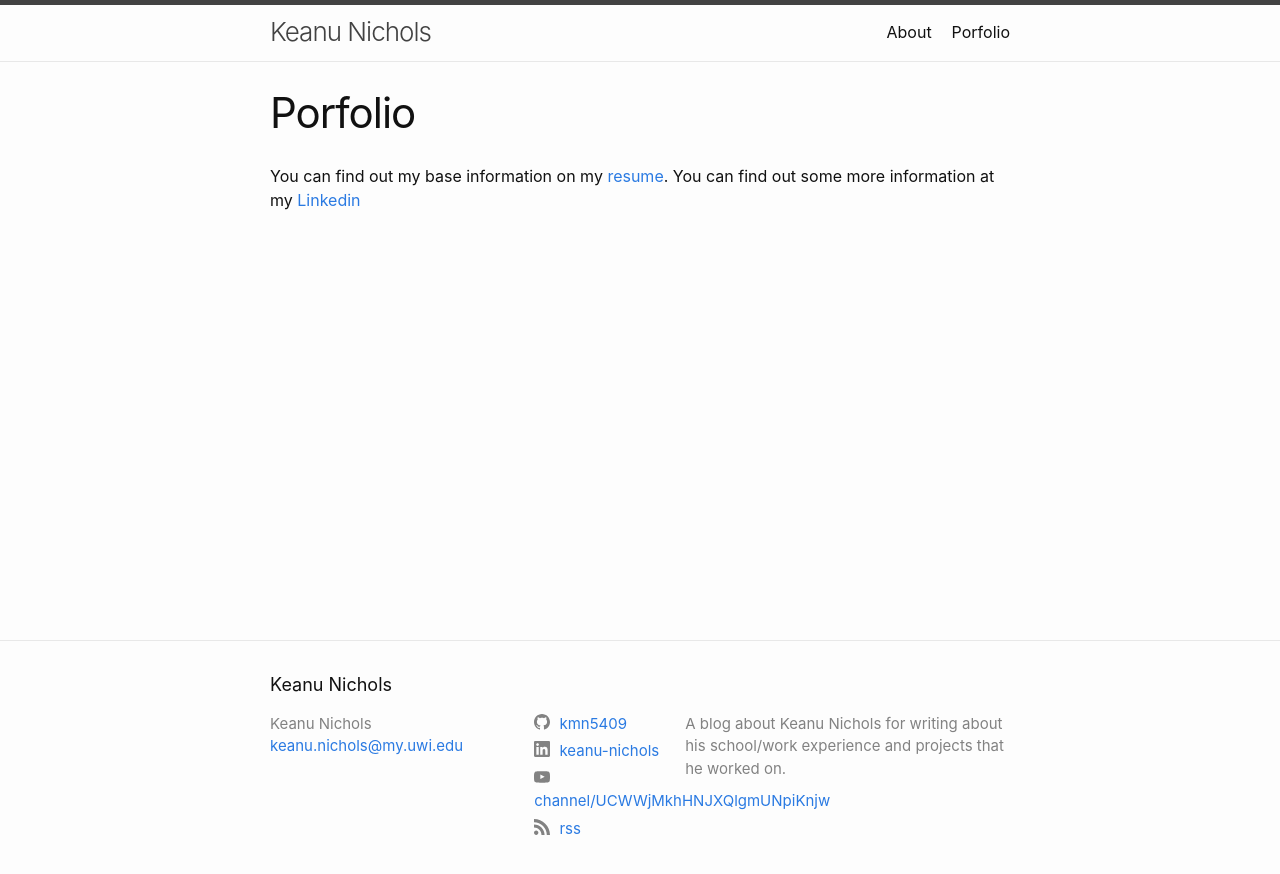
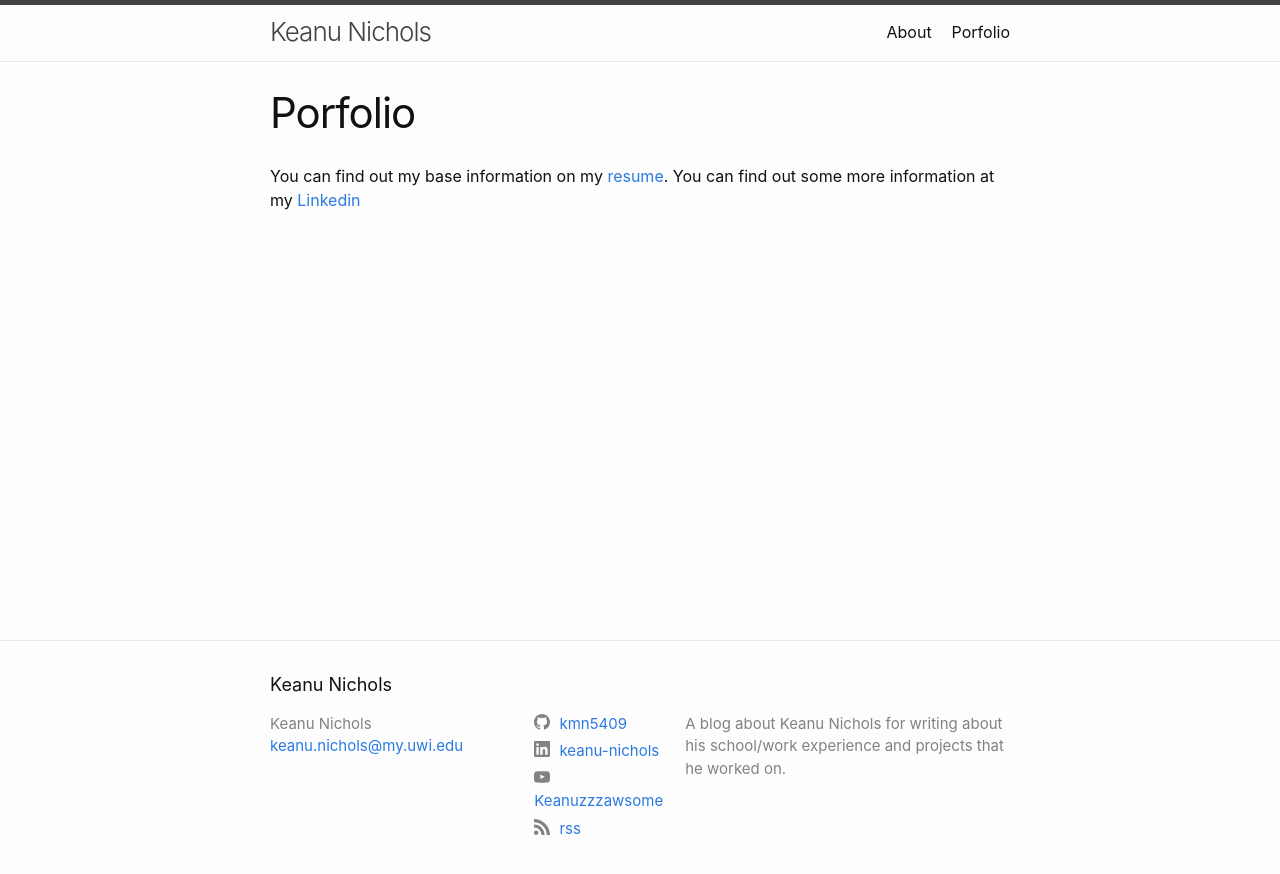
Before and after one commit to kmn5409/keanu-nichols, a Jekyll site: the page built from portfolio.md, in a window 1280 px wide. Shown: the top 874 px of the page. Built offline with Jekyll 4.4.1, drawn with Linux system fonts in a browser that asks for light colours.

Commit message:
Update _config.yml

```diff
--- a/_config.yml
+++ b/_config.yml
@@ -15,7 +15,7 @@ rss: rss
 # instagram_username: jekyll
 linkedin_username: keanu-nichols
 # pinterest_username: jekyll
-youtube_username: channel/UCWWjMkhHNJXQlgmUNpiKnjw
+youtube_username: Keanuzzzawsome
 # googleplus_username: +jekyll
 
 # Mastodon instances
```
